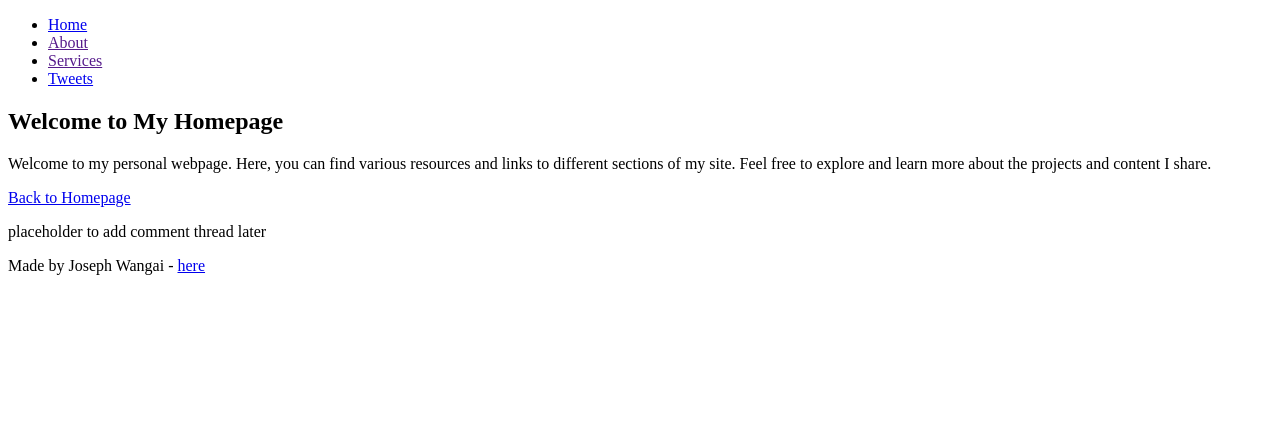
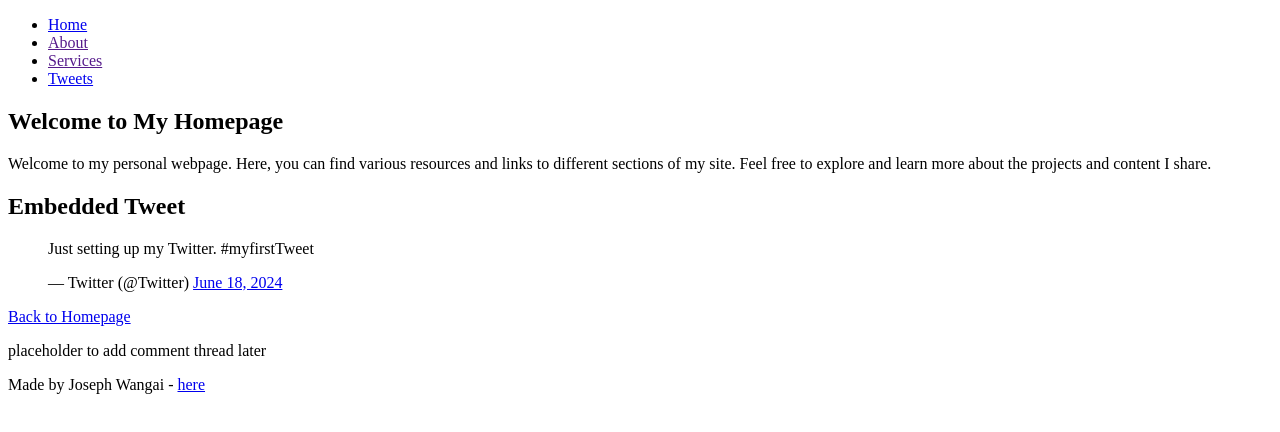
Before and after one commit to Joseph5404/My_First_Portfolio, a plain HTML site: page html_basic/tweets.html in a window 1280 px wide. Drawn offline with Linux system fonts and the light colour scheme.

Commit message:
Update tweets.html

```diff
--- a/html_basic/tweets.html
+++ b/html_basic/tweets.html
@@ -21,6 +21,11 @@
             <h1>Welcome to My Homepage</h1>
             <p>Welcome to my personal webpage. Here, you can find various resources and links to different sections of my site.
                 Feel free to explore and learn more about the projects and content I share.</p>
+            <h2>Embedded Tweet</h2>
+                <blockquote class="twitter-tweet">
+                    <p lang="en" dir="ltr">Just setting up my Twitter. #myfirstTweet</p>&mdash; Twitter (@Twitter)
+                    <a href="https://twitter.com/Twitter/status/20">June 18, 2024</a>
+                </blockquote>
 
                 <a href="index.html">Back to Homepage</a>
         </article>
```
